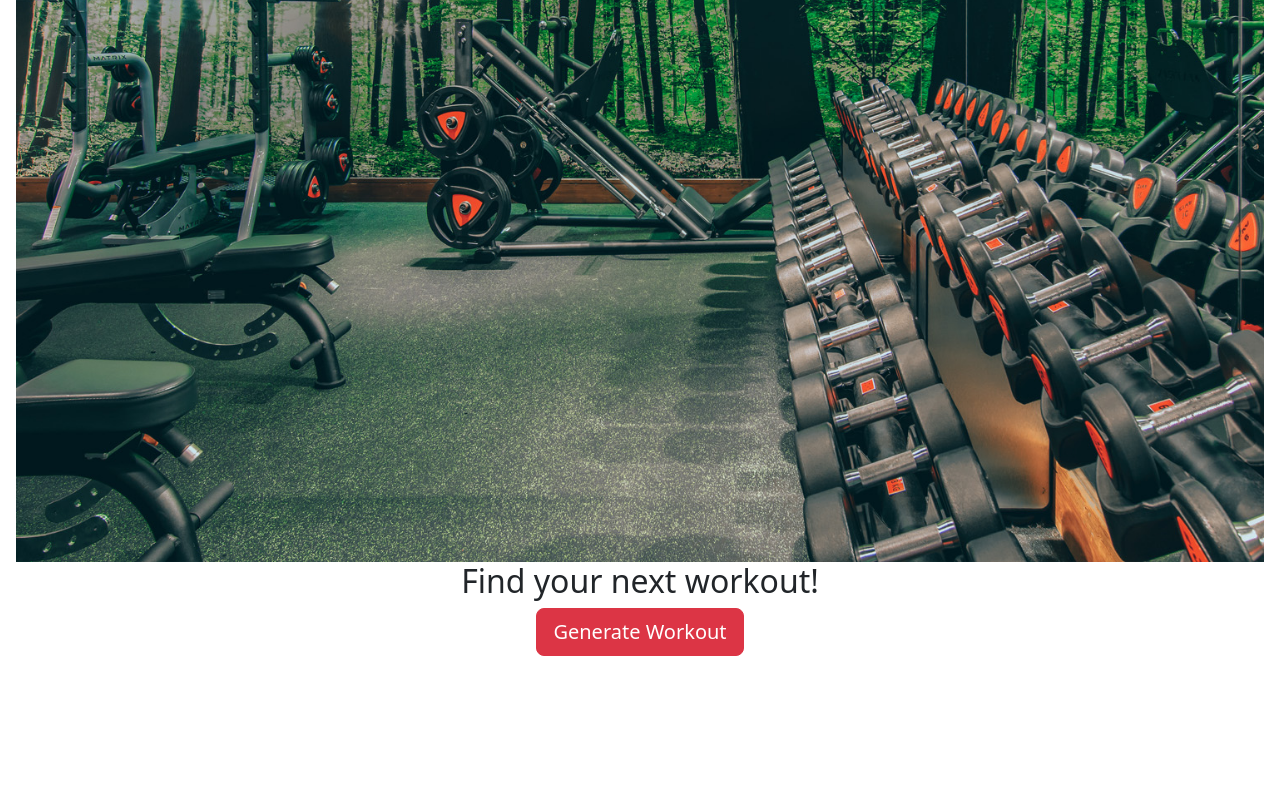
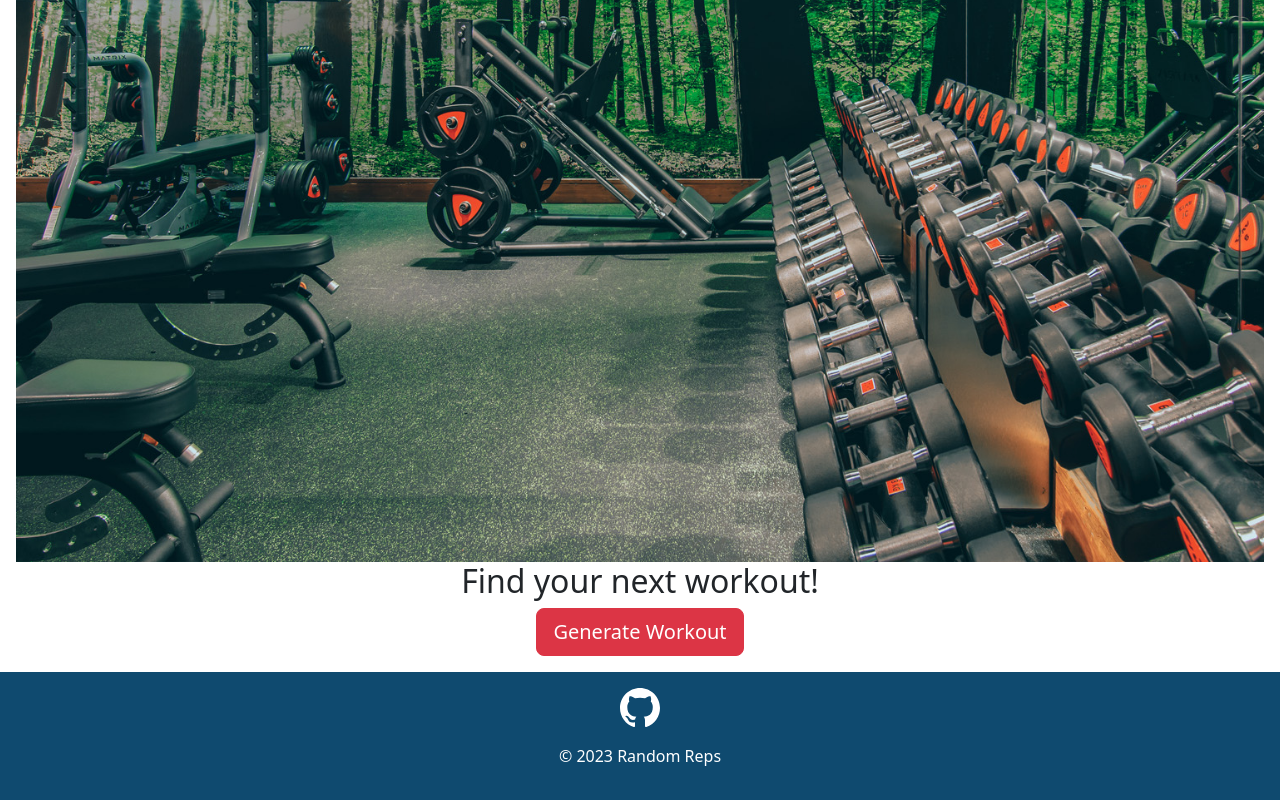
Before and after one commit to Calebjwood/Random-Reps, a React (Vite) app in the folder client/: page / in a window 1280 px wide. Shown: the part 495-1295 px from the top of the page. Before the commit the page ends 1167 px from the top, so only its background shows below. Built offline with nearby package versions, Linux system fonts and the light colour scheme; no server answers.

Commit message:
added Footer

```diff
--- a/client/src/App.jsx
+++ b/client/src/App.jsx
@@ -10,6 +10,7 @@
 import 'bootstrap/dist/css/bootstrap.min.css'
 
 import Nav from './components/Nav';
+import Footer from './components/Footer';
 import Auth from './utils/auth'
 
 import './app.scss';
@@ -39,6 +40,7 @@
         <div id="app-shell">
           <Nav />
           <Outlet />
+          <Footer />
         </div>
       </UserProvider>
     </ApolloProvider>
--- /dev/null
+++ b/client/src/components/Footer/index.jsx
@@ -0,0 +1,28 @@
+
+import { Container, Row, Col } from 'react-bootstrap';
+import './style.scss'
+
+const Footer = () => {
+  return (
+    <footer className="mt-3 py-3 text-white">
+      <Container>
+        <Row className='d-flex justify-content-center'>
+          <Col md={4} className="text-center icon  ">
+            <a href="https://github.com/Calebjwood/Random-Reps" target="_blank" rel="noopener noreferrer">
+              <svg href="https://github.com/Calebjwood/Random-Reps" xmlns="http://www.w3.org/2000/svg" width="2.5rem" height="2.5rem" fill="currentColor" class="bi bi-github linkWhite" viewBox="0 0 16 16">
+                <path d="M8 0C3.58 0 0 3.58 0 8c0 3.54 2.29 6.53 5.47 7.59.4.07.55-.17.55-.38 0-.19-.01-.82-.01-1.49-2.01.37-2.53-.49-2.69-.94-.09-.23-.48-.94-.82-1.13-.28-.15-.68-.52-.01-.53.63-.01 1.08.58 1.23.82.72 1.21 1.87.87 2.33.66.07-.52.28-.87.51-1.07-1.78-.2-3.64-.89-3.64-3.95 0-.87.31-1.59.82-2.15-.08-.2-.36-1.02.08-2.12 0 0 .67-.21 2.2.82.64-.18 1.32-.27 2-.27.68 0 1.36.09 2 .27 1.53-1.04 2.2-.82 2.2-.82.44 1.1.16 1.92.08 2.12.51.56.82 1.27.82 2.15 0 3.07-1.87 3.75-3.65 3.95.29.25.54.73.54 1.48 0 1.07-.01 1.93-.01 2.2 0 .21.15.46.55.38A8.012 8.012 0 0 0 16 8c0-4.42-3.58-8-8-8" />
+              </svg>
+            </a>
+          </Col>
+        </Row>
+        <Row>
+          <Col className="text-center py-3">
+            © {new Date().getFullYear()} Random Reps
+          </Col>
+        </Row>
+      </Container>
+    </footer>
+  );
+};
+
+export default Footer;
--- /dev/null
+++ b/client/src/components/Footer/style.scss
@@ -0,0 +1,7 @@
+footer {
+  background-color: #0F4A6F;
+
+  .icon svg {
+    fill: white;
+  }
+}
```
